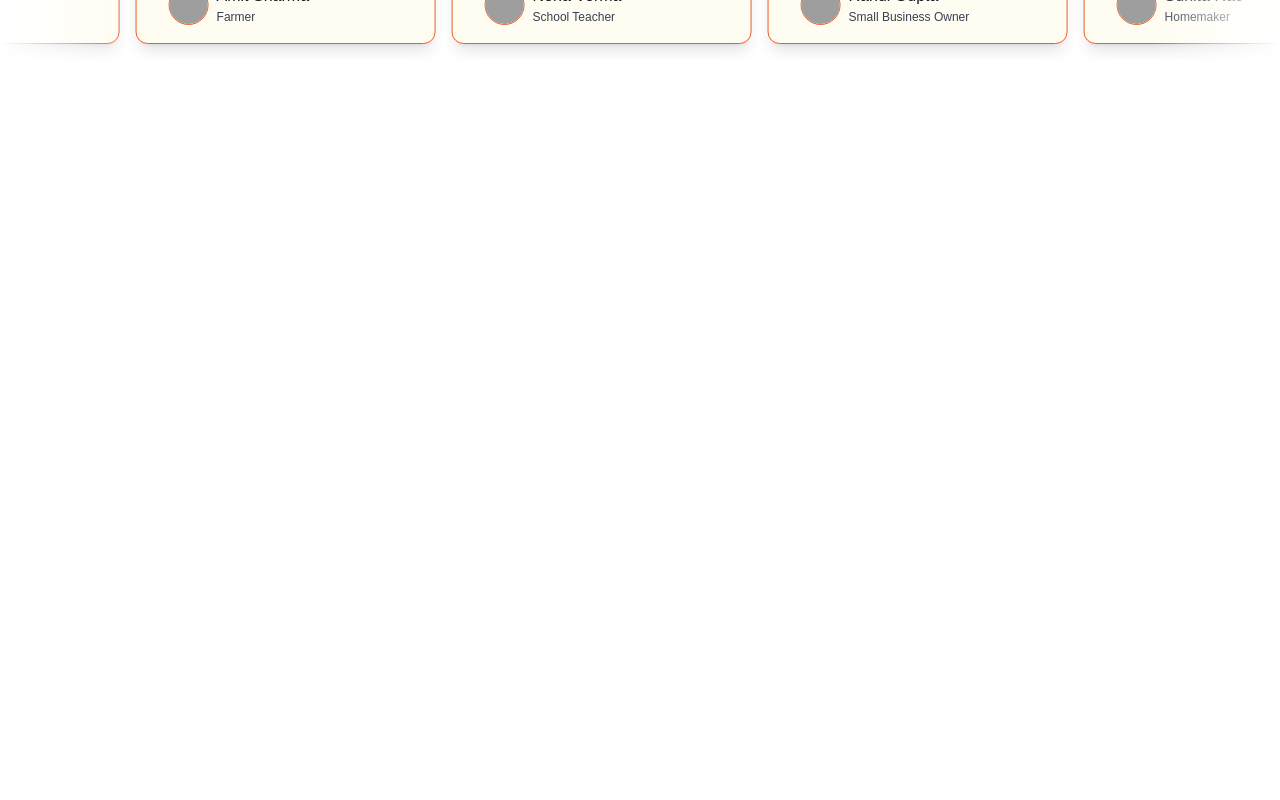
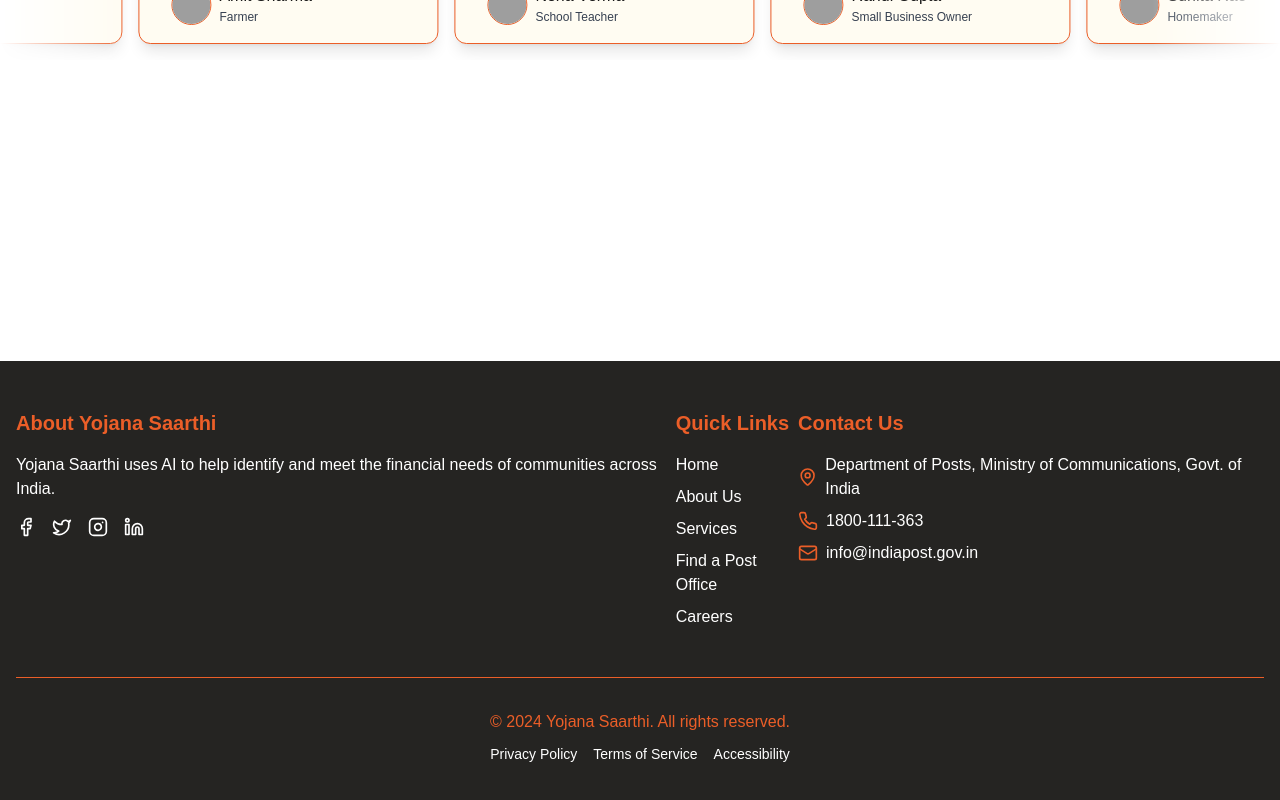
Before and after one commit to shreyansh232/Yojana-Saarthi, a Next.js app in the folder frontend/: page / in a window 1280 px wide. Shown: the part 1459-2259 px from the top of the page. Before the commit the page ends 1820 px from the top, so only its background shows below. Built offline with nearby package versions, Linux system fonts and the light colour scheme; grey boxes are pictures that could not be loaded; a web font is replaced by a local one.

Commit message:
feat: add footer

```diff
--- a/frontend/src/app/page.tsx
+++ b/frontend/src/app/page.tsx
@@ -2,6 +2,7 @@
 import Link from "next/link";
 import Hero from "@/components/Hero";
 import { Testimonials } from "@/components/Testimonials";
+import Footer from "@/components/Footer";
 
 export default function HomePage() {
   return (
@@ -9,6 +10,7 @@
       <Navbar />
       <Hero />
       <Testimonials />
+      <Footer />
     </>
   );
 }
--- /dev/null
+++ b/frontend/src/components/Footer.tsx
@@ -0,0 +1,150 @@
+import React from "react";
+import {
+  Facebook,
+  Twitter,
+  Instagram,
+  Linkedin,
+  Mail,
+  Phone,
+  MapPin,
+} from "lucide-react";
+
+export default function Footer() {
+  return (
+    <footer className="bg-[#252422] text-white">
+      <div className="container mx-auto px-4 py-12">
+        <div className="flex justify-between">
+          {/* About Section */}
+          <div>
+            <h3 className="mb-4 text-xl font-semibold text-[#EB5E28]">
+              About Yojana Saarthi
+            </h3>
+            <p className="mb-4">
+              Yojana Saarthi uses AI to help identify and meet the financial
+              needs of communities across India.
+            </p>
+            <div className="flex space-x-4">
+              <a
+                href="#"
+                className="text-white transition-colors hover:text-[#EB5E28]"
+              >
+                <Facebook size={20} />
+              </a>
+              <a
+                href="#"
+                className="text-white transition-colors hover:text-[#EB5E28]"
+              >
+                <Twitter size={20} />
+              </a>
+              <a
+                href="#"
+                className="text-white transition-colors hover:text-[#EB5E28]"
+              >
+                <Instagram size={20} />
+              </a>
+              <a
+                href="#"
+                className="text-white transition-colors hover:text-[#EB5E28]"
+              >
+                <Linkedin size={20} />
+              </a>
+            </div>
+          </div>
+
+          {/* Quick Links */}
+          <div>
+            <h3 className="mb-4 text-xl font-semibold text-[#EB5E28]">
+              Quick Links
+            </h3>
+            <ul className="space-y-2">
+              <li>
+                <a href="#" className="transition-colors hover:text-[#EB5E28]">
+                  Home
+                </a>
+              </li>
+              <li>
+                <a href="#" className="transition-colors hover:text-[#EB5E28]">
+                  About Us
+                </a>
+              </li>
+              <li>
+                <a href="#" className="transition-colors hover:text-[#EB5E28]">
+                  Services
+                </a>
+              </li>
+              <li>
+                <a href="#" className="transition-colors hover:text-[#EB5E28]">
+                  Find a Post Office
+                </a>
+              </li>
+              <li>
+                <a href="#" className="transition-colors hover:text-[#EB5E28]">
+                  Careers
+                </a>
+              </li>
+            </ul>
+          </div>
+
+          {/* Contact Information */}
+          <div>
+            <h3 className="mb-4 text-xl font-semibold text-[#EB5E28]">
+              Contact Us
+            </h3>
+            <ul className="space-y-2">
+              <li className="flex items-center">
+                <MapPin size={20} className="mr-2 text-[#EB5E28]" />
+                <span className="">
+                  Department of Posts, Ministry of Communications, Govt. of
+                  India
+                </span>
+              </li>
+              <li className="flex items-center">
+                <Phone size={20} className="mr-2 text-[#EB5E28]" />
+                <a
+                  href="tel:+911800111363"
+                  className="transition-colors hover:text-[#EB5E28]"
+                >
+                  1800-111-363
+                </a>
+              </li>
+              <li className="flex items-center">
+                <Mail size={20} className="mr-2 text-[#EB5E28]" />
+                <a
+                  href="mailto:info@indiapost.gov.in"
+                  className="hover:[#EB5E28] transition-colors"
+                >
+                  info@indiapost.gov.in
+                </a>
+              </li>
+            </ul>
+          </div>
+        </div>
+        <div className="mt-12 border-t border-[#EB5E28] pt-8 text-center">
+          <p className="text-[#EB5E28]">
+            &copy; 2024 Yojana Saarthi. All rights reserved.
+          </p>
+          <div className="mt-2 space-x-4">
+            <a
+              href="#"
+              className="text-sm transition-colors hover:text-[#EB5E28]"
+            >
+              Privacy Policy
+            </a>
+            <a
+              href="#"
+              className="text-sm transition-colors hover:text-[#EB5E28]"
+            >
+              Terms of Service
+            </a>
+            <a
+              href="#"
+              className="text-sm transition-colors hover:text-[#EB5E28]"
+            >
+              Accessibility
+            </a>
+          </div>
+        </div>
+      </div>
+    </footer>
+  );
+}
```
